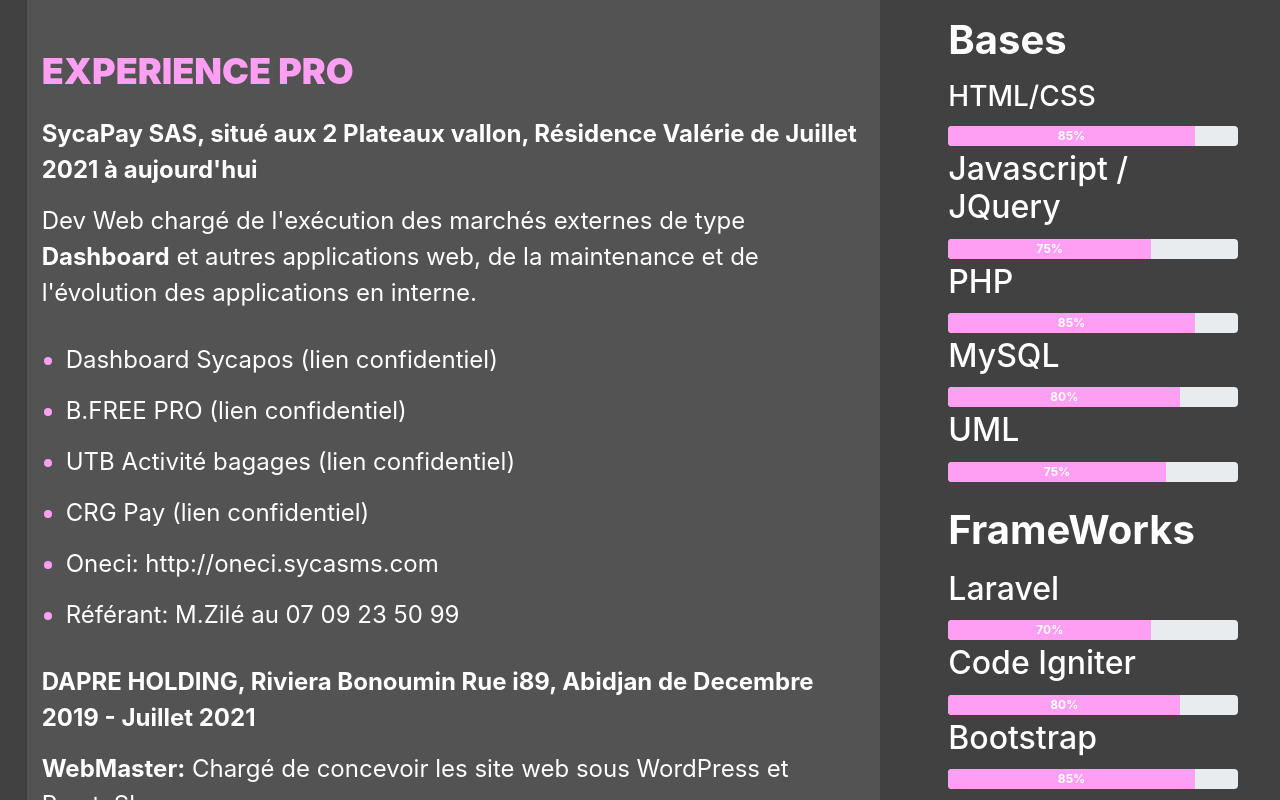
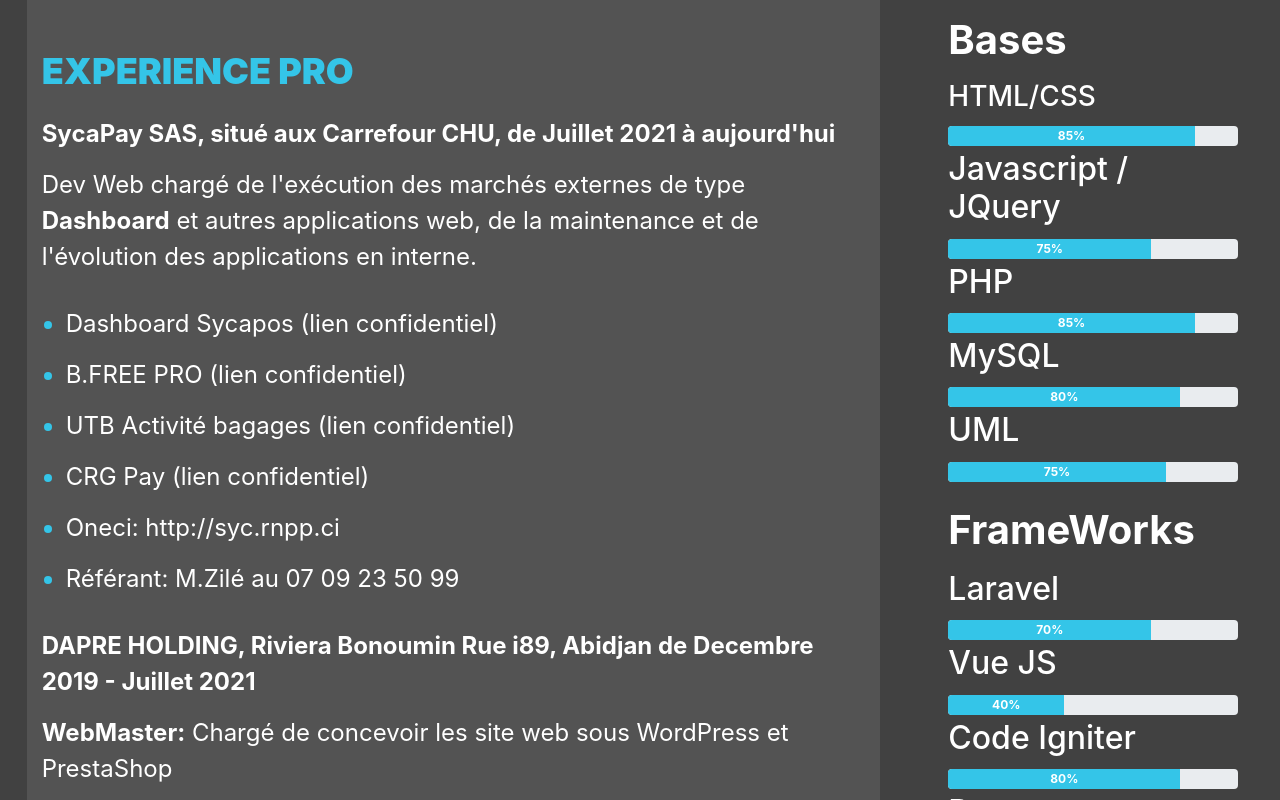
Before and after one commit to MasterMind92/cv-generator, a plain HTML site: page index.html in a window 1280 px wide. Shown: the part 840-1640 px from the top of the page. Drawn offline with nearby package versions, Linux system fonts and the light colour scheme.

Commit message:
cover-letter psd added ---ok

```diff
--- a/index.html
+++ b/index.html
@@ -40,7 +40,7 @@
                     <div id="presentation">
                         <h2 class="fz-title txt-color-blue"> Bonjour !</h2>
                         <p class="fz-text text-white">
-                            Je me nomme Dalo Marc, <strong>31 ans</strong> avec <strong>6 ans d’expérience</strong> dans le développement web. Très calme, orienté résultats et un excellent chercheur. Je voudrais faire valoir mes connaissances et aptitudes aussi bien intellectuelles que professionnelles sous fond d’efficacité, d’adaptation et de loyauté dans le service.
+                            Je me nomme Dalo Marc, <strong>31 ans</strong> avec <strong>7 ans d’expérience</strong> dans le développement web. Très calme, orienté résultats et un excellent chercheur. Je voudrais faire valoir mes connaissances et aptitudes aussi bien intellectuelles que professionnelles sous fond d’efficacité, d’adaptation et de loyauté dans le service.
                         </p>
                     </div>
                     <div id="education">
@@ -51,13 +51,14 @@
                             <li class="font-weight-bold">Institut des Technologies d’Abidjan: Brevet de Technicien Supérieur option IDA</li>
                             <li class="font-weight-bold">Institut des Technologies d’Abidjan: 1ere année Brevet de Technicien Supérieur option IDA</li>
                         </ul>
+
                     </div>
                     <div id="exp_pro">
                         <div class="exp">
                             <h2 class="fz-title txt-color-blue">EXPERIENCE PRO</h2>
                             <ul class="fz-text text-white list-unstyled">
                                 <li>
-                                    <strong>SycaPay SAS, situé aux 2 Plateaux vallon, Résidence Valérie de Juillet 2021 à aujourd'hui</strong>
+                                    <strong>SycaPay SAS, situé aux Carrefour CHU, de Juillet 2021 à aujourd'hui</strong>
                                 </li>
                                 <li>
                                     Dev Web chargé de l'exécution des marchés externes de type <strong>Dashboard</strong> et autres applications web, de la maintenance et de l'évolution des applications en interne.
@@ -77,7 +78,7 @@
                                     CRG Pay (lien confidentiel)
                                 </li>
                                 <li>
-                                    Oneci: http://oneci.sycasms.com
+                                    Oneci: http://syc.rnpp.ci
                                 </li>
                                 <li>
                                     Référant: M.Zilé au 07 09 23 50 99
@@ -175,6 +176,12 @@
                                 </div>
                             </div>
                             <div>
+                                <h2 class="txt-white py-1">Vue JS</h2>
+                                <div class="progress progress-bar-style">
+                                    <div class="progress-bar bg-aqua" style="width: 40%" role="progressbar" aria-valuenow="25" aria-valuemin="0" aria-valuemax="100"><strong>40%</strong></div>
+                                </div>
+                            </div>
+                            <div>
                                 <h2 class="txt-white py-1">Code Igniter</h2>
                                 <div class="progress progress-bar-style">
                                     <div class="progress-bar bg-aqua" style="width: 80%" role="progressbar" aria-valuenow="25" aria-valuemin="0" aria-valuemax="100"><strong>80%</strong></div>
@@ -183,7 +190,7 @@
                             <div>
                                 <h2 class="txt-white py-1">Bootstrap</h2>
                                 <div class="progress progress-bar-style">
-                                    <div class="progress-bar bg-aqua" style="width: 85%" role="progressbar" aria-valuenow="25" aria-valuemin="0" aria-valuemax="100"><strong>85%</strong></div>
+                                    <div class="progress-bar bg-aqua" style="width: 100%" role="progressbar" aria-valuenow="25" aria-valuemin="0" aria-valuemax="100"><strong>100%</strong></div>
                                 </div>
                             </div>
                         </div>
--- a/style.css
+++ b/style.css
@@ -31,11 +31,11 @@
 }
 
 .bg-aqua{
-    background: #ff9ff3;
+    background: #34c5e8;
 }
 
 .txt-color-blue{
-    color:#ff9ff3;
+    color:#34c5e8;
 }
 
 /* rose:#ff9ff3  */
@@ -78,7 +78,7 @@
   border-radius: 50%;
   display: inline-block; */
   /* line-height: 2rem; */
-  color: #ff9ff3;
+  color: #34c5e8;
   /* text-align: center;
   margin-right: 0.5rem; */
  }
```
Also changed, not shown: cover-l.html (added, +20 -0 lines), img/modele-lm.png (added), 1 other file.
